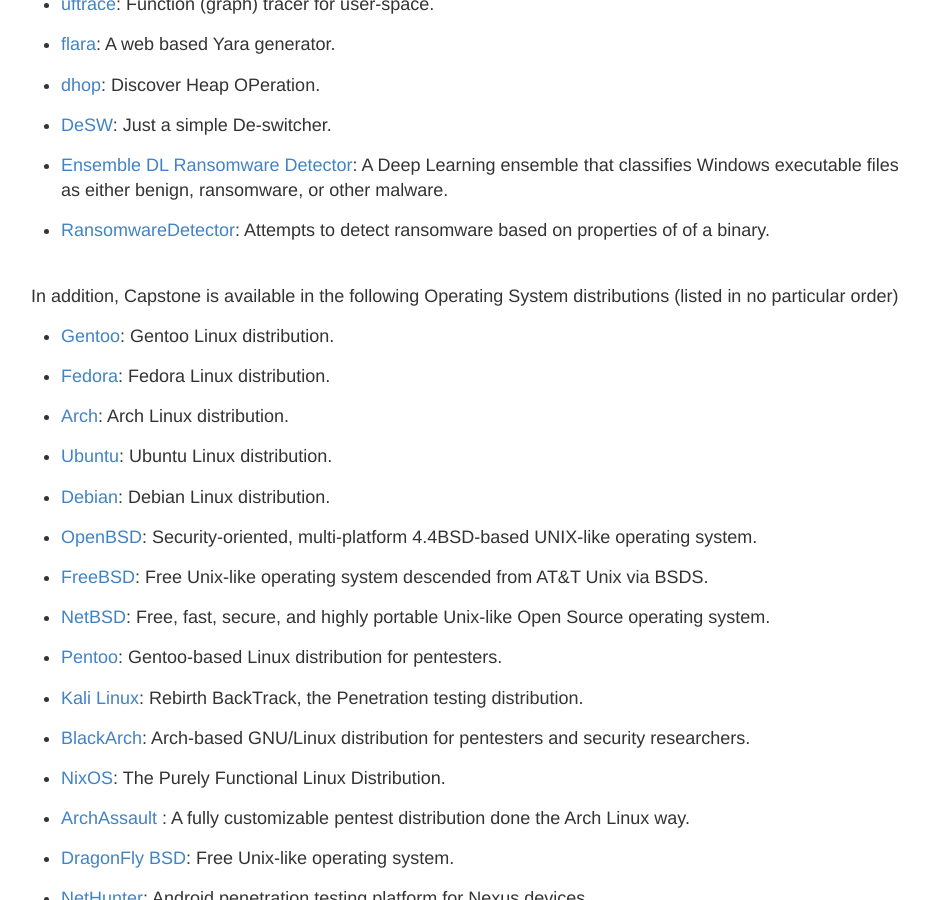
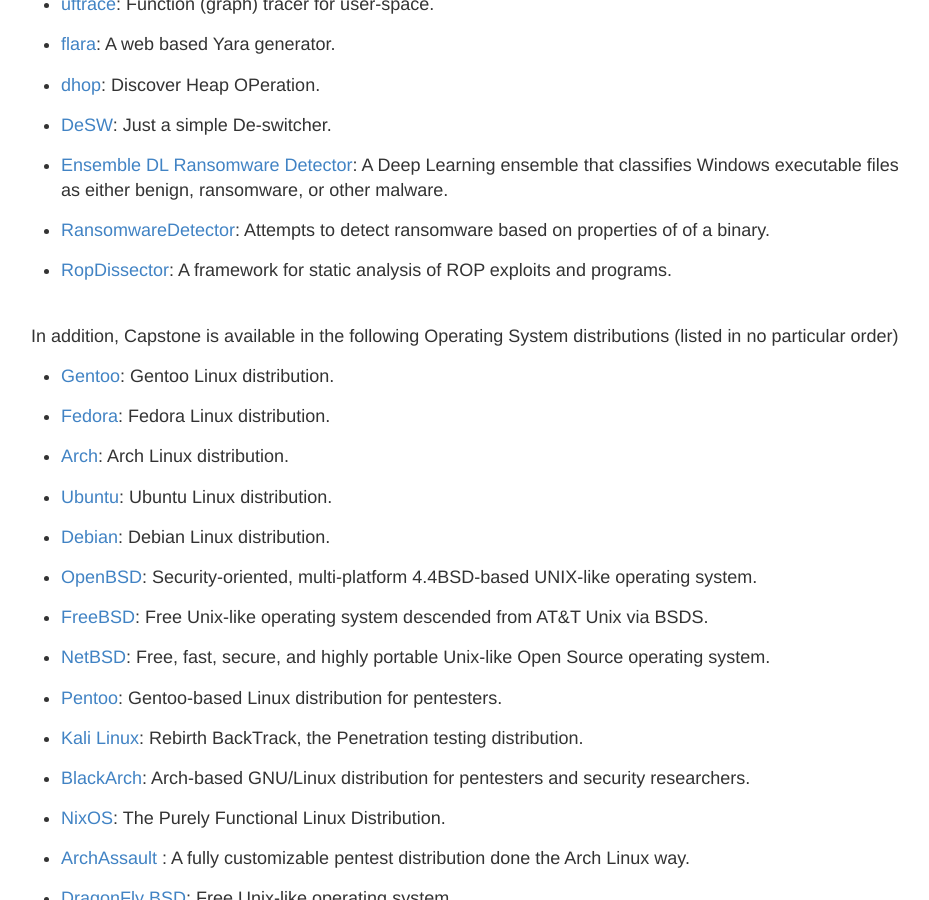
Before and after one commit to capstone-engine/capstone-engine.github.io, a Jekyll site: the page built from showcase.md, in a window 1280 px wide and 900 px high, scrolled down 18562 px. Shown: the whole window, without its empty margins (169-1098 px from the left). Built offline with Jekyll 4.4.1, drawn with Linux system fonts in a browser that asks for light colours; some of the changed lines change nothing that is shown.

Commit message:
showcase

```diff
--- a/showcase.md
+++ b/showcase.md
@@ -5,7 +5,7 @@
 
 ## Showcase
 
-In our knowledge, Capstone has been used by **446** following products (listed in no particular order).
+In our knowledge, Capstone has been used by **447** following products (listed in no particular order).
 
 - [Unicorn](http://www.unicorn-engine.org): Lightweight multi-arch, multi-platform CPU emulator framework.
 
@@ -897,6 +897,8 @@
 
 - [RansomwareDetector](https://github.com/aaron-otis/RansomwareDetector): Attempts to detect ransomware based on properties of of a binary.
 
+- [RopDissector](https://github.com/season-lab/ropdissector): A framework for static analysis of ROP exploits and programs.
+
 
 <br>
 In addition, Capstone is available in the following Operating System distributions (listed in no particular order)
```
